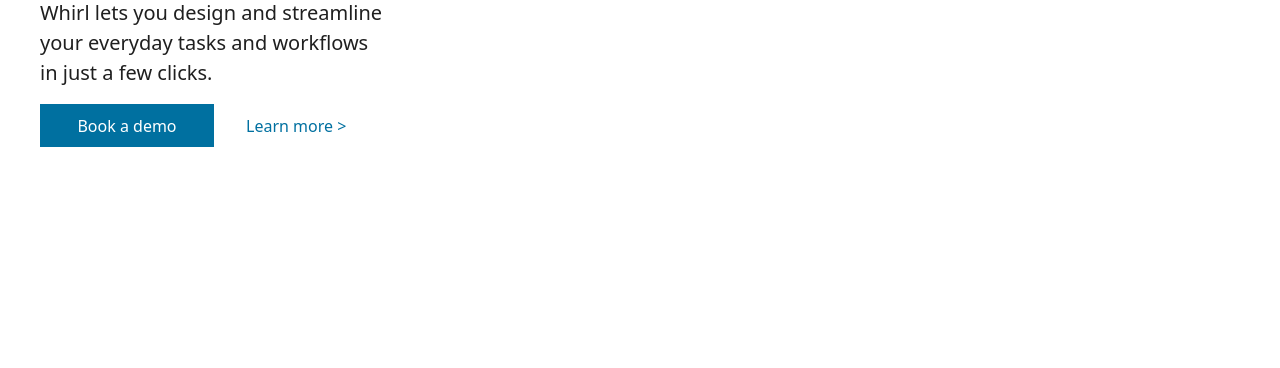
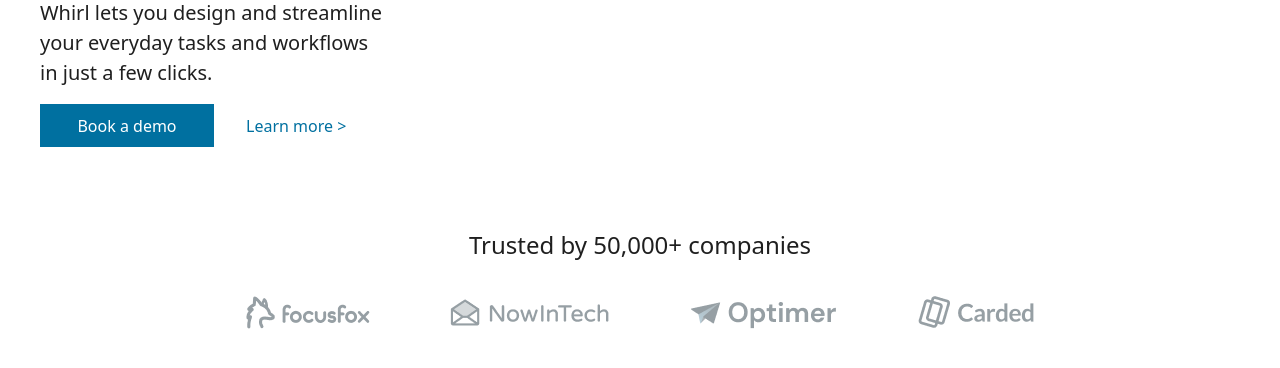
Before and after one commit to amonsho/hwBranch, a website: page src/index.html in a window 1280 px wide. Shown: the part 378-746 px from the top of the page. Drawn offline with Linux system fonts and the light colour scheme.

Commit message:
add 3 work to project

```diff
--- a/src/index.html
+++ b/src/index.html
@@ -38,6 +38,17 @@
                 <img src="images/IMAGE (27).png" alt="">
             </aside>
         </section>
+        <section class="max-w-[1200px] m-auto pt-20 flex flex-col gap-8 items-center justify-center">
+            <aside>
+                <h2 class="text-[24px] text-[#1F1F1F]">Trusted by 50,000+ companies</h2>
+            </aside>
+            <aside class="flex gap-20 items-center">
+                <img src="images/IMAGE (28).png" alt="">
+                <img src="images/IMAGE (29).png" alt="">
+                <img src="images/IMAGE (30).png" alt="">
+                <img src="images/IMAGE (31).png" alt="">
+            </aside>
+        </section>
     </main>
 </body>
 </html>
```
Also changed, not shown: src/images/IMAGE (28).png (added), src/images/IMAGE (29).png (added), src/images/IMAGE (30).png (added), src/images/IMAGE (31).png (added), src/output.css.
